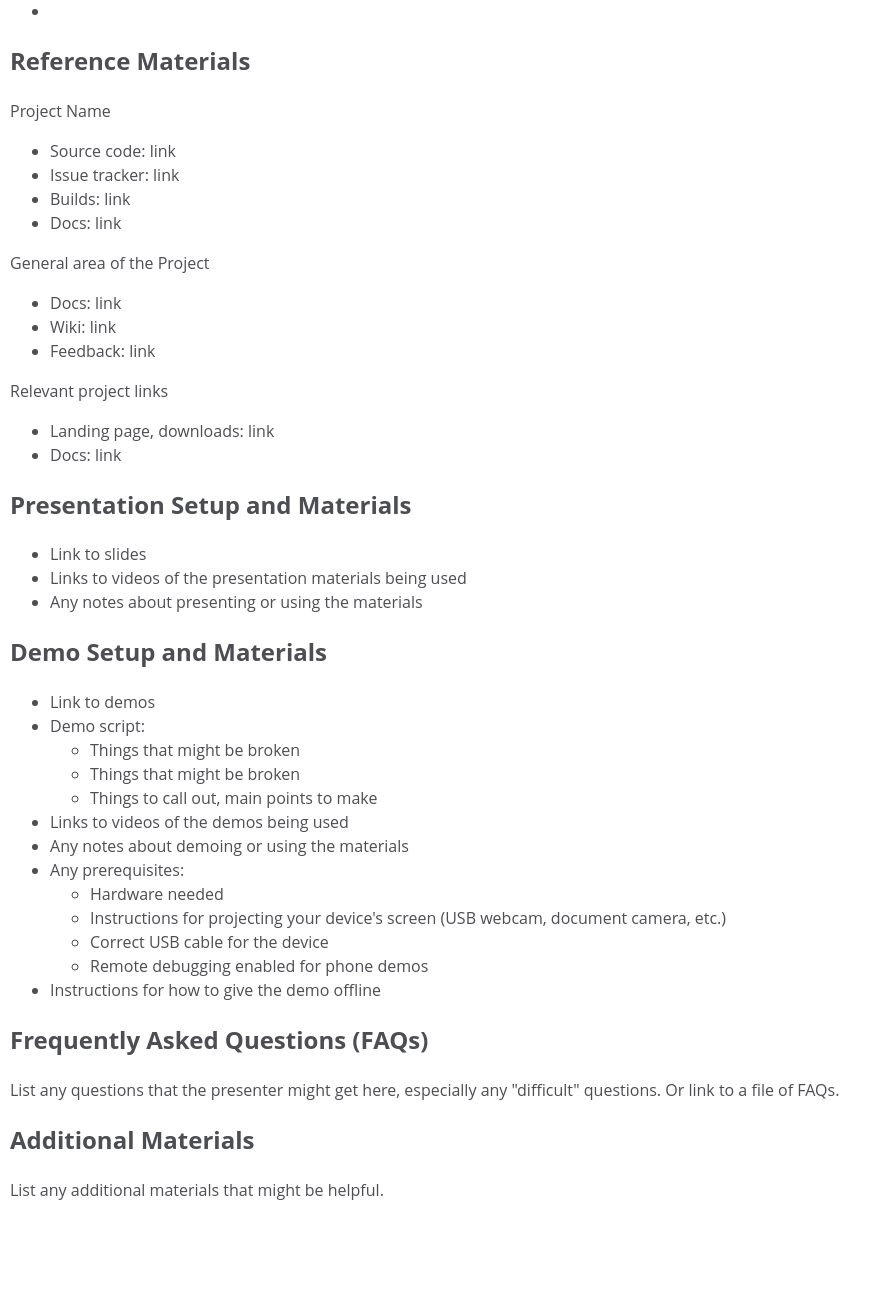
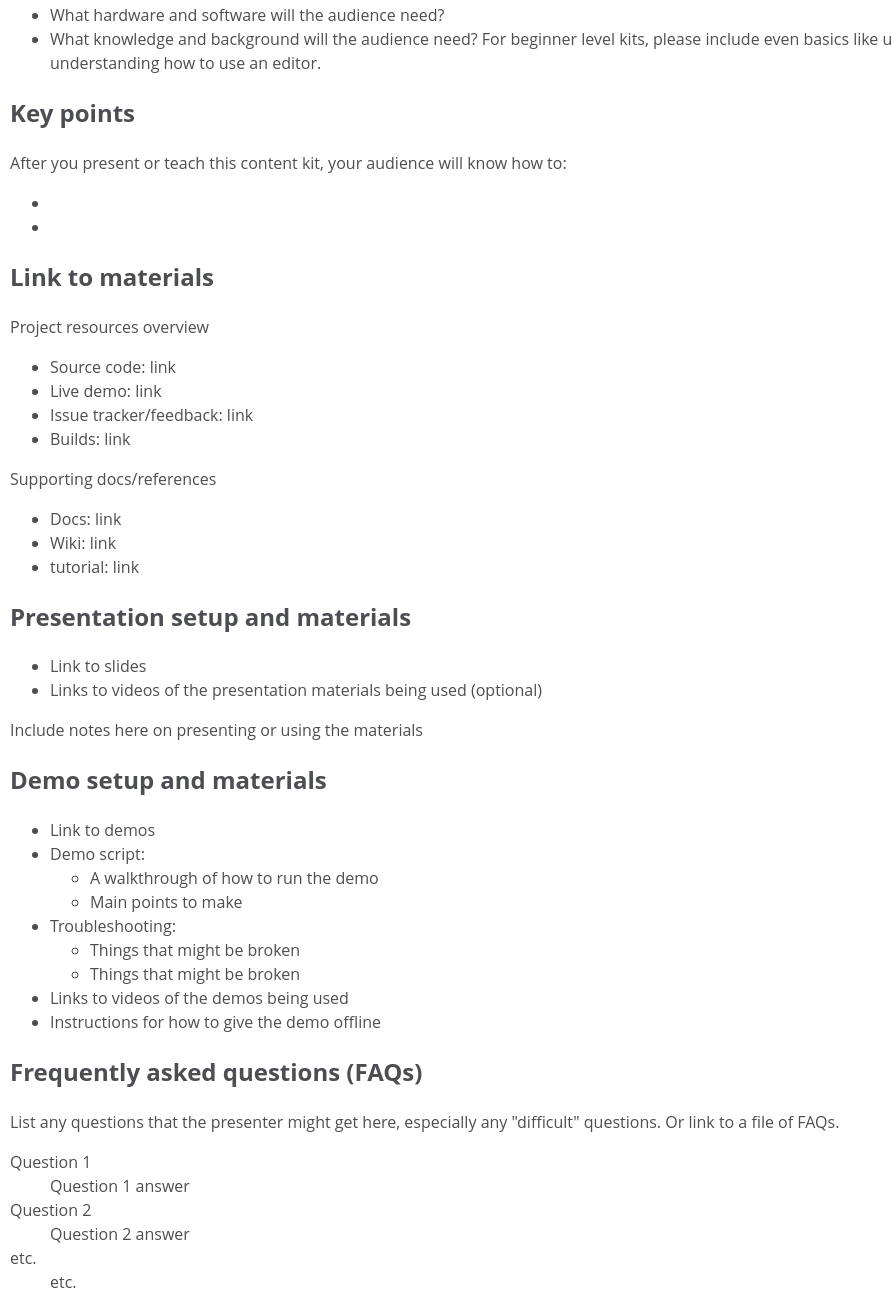
Before and after one commit to mdn/content-kit-template, a plain HTML site: page index.html in a window 1280 px wide. Shown: the part 661-1971 px from the top of the page, without its empty margins (0-892 px from the left). Before the commit the page ends 1879 px from the top, so only its background shows below. Drawn offline with Linux system fonts and the light colour scheme.

Commit message:
Multiple updates to the markup of the content kit template, to make it more useful and cut down on repetition

```diff
--- a/index.html
+++ b/index.html
@@ -22,26 +22,34 @@ For any issues, submit issues against LinkToGithubRepoHere.
 
 <h3>Versioning information</h3>
 
-<p>Current as of Project 0.2.4. Include some indication of what version of technology this supports or at least what date this kit was last updated.</p>
+<p>Current as of Project 0.2.4, include the date of this kit's last significant update (not every commit will necessarily be significant.) Optionally, include some indication of what version of technology this kit supports if necessary, for example Python 2.7.x, or Node 0.9.x, if the above general description isn't detailed enough.</p>
 
 <h2>Prerequisites for the presenter</h2>
 
-<p>
 <ul>
+    <li>What hardware and software will the presenter need?</li>
+    <li>For example
+      <ul>
+        <li>Modern browsers, text editor?</li>
+        <li>Python or Node installed?</li>
+        <li>Instructions for projecting your device's screen (USB webcam, document camera, etc.)</li>
+        <li>Correct USB cable for the device</li>
+        <li>Remote debugging enabled for phone demos</li>
+      </ul>
+    </li>
     <li>What knowledge and background will the presenter need?</li>
 </ul>
-</p>
+
 
 <h2>Prerequisites for the audience</h2>
 
-<p>
 <ul>
+    <li>What hardware and software will the audience need?</li>
     <li>What knowledge and background will the audience need? For beginner level kits, please include even basics like understanding how to write a simple web page or understanding how to use an editor.</li>
 </ul>
-</p>
 
 
-<h2>Key Points</h2>
+<h2>Key points</h2>
 
 <p>After you present or teach this content kit, your audience will know how to:</p>
 
@@ -50,72 +58,68 @@ For any issues, submit issues against LinkToGithubRepoHere.
   <li></li>
 </ul>
 
-<h2>Reference Materials</h2>
+<h2>Link to materials</h2>
 
-<p>Project Name</p>
+<p>Project resources overview</p>
 
     <ul>
         <li>Source code: link</li>
-        <li>Issue tracker: link</li>
+        <li>Live demo: link</li>
+        <li>Issue tracker/feedback: link</li>
         <li>Builds: link</li>
-        <li>Docs: link</li>
     </ul>
 
-<p>General area of the Project</p>
+<p>Supporting docs/references</p>
 
     <ul>
         <li>Docs: link</li>
         <li>Wiki: link</li>
-        <li>Feedback: link</li>
-    </ul>
-
-<p>Relevant project links</p>
-
-    <ul>
-      <li>Landing page, downloads: link</li>
-      <li>Docs: link</li>
+        <li>tutorial: link</li>
     </ul>
 
 
-<h2>Presentation Setup and Materials</h2>
+<h2>Presentation setup and materials</h2>
 
 <ul>
   <li>Link to slides</li>
-  <li>Links to videos of the presentation materials being used</li>
-  <li>Any notes about presenting or using the materials</li>
+  <li>Links to videos of the presentation materials being used (optional)</li>
 </ul>
 
-<h2>Demo Setup and Materials</h2>
+<p>Include notes here on presenting or using the materials</p>
+
+<h2>Demo setup and materials</h2>
 
 
 <ul>
   <li>Link to demos</li>
   <li>Demo script:
     <ul>
+      <li>A walkthrough of how to run the demo</li>
+      <li>Main points to make</li>
+    </ul>
+  </li>
+  <li>Troubleshooting:
+    <ul>
       <li>Things that might be broken</li>
       <li>Things that might be broken</li>
-      <li>Things to call out, main points to make</li>
     </ul>
   </li>
   <li>Links to videos of the demos being used</li>
-    <li>Any notes about demoing or using the materials</li>
-    <li>Any prerequisites:
-        <ul><li>Hardware needed</li>
-          <li>Instructions for projecting your device's screen (USB webcam, document camera, etc.)</li>
-          <li>Correct USB cable for the device</li>
-          <li>Remote debugging enabled for phone demos</li>
-        </ul>
-    </li>
   <li>Instructions for how to give the demo offline</li>
 </ul>
 
 
-<h2>Frequently Asked Questions (FAQs)</h2>
+<h2>Frequently asked questions (FAQs)</h2>
 
 <p>
 List any questions that the presenter might get here, especially any "difficult" questions. Or link to a file of FAQs.
 </p>
 
-<h2>Additional Materials</h2>
-
-<p>List any additional materials that might be helpful.</p>
+<dl>
+  <dt>Question 1</dt>
+  <dd>Question 1 answer</dd>
+  <dt>Question 2</dt>
+  <dd>Question 2 answer</dd>
+  <dt>etc.</dt>
+  <dd>etc.</dd>
+</dl>
```
Lines whose indentation alone changed are shown as unchanged.
